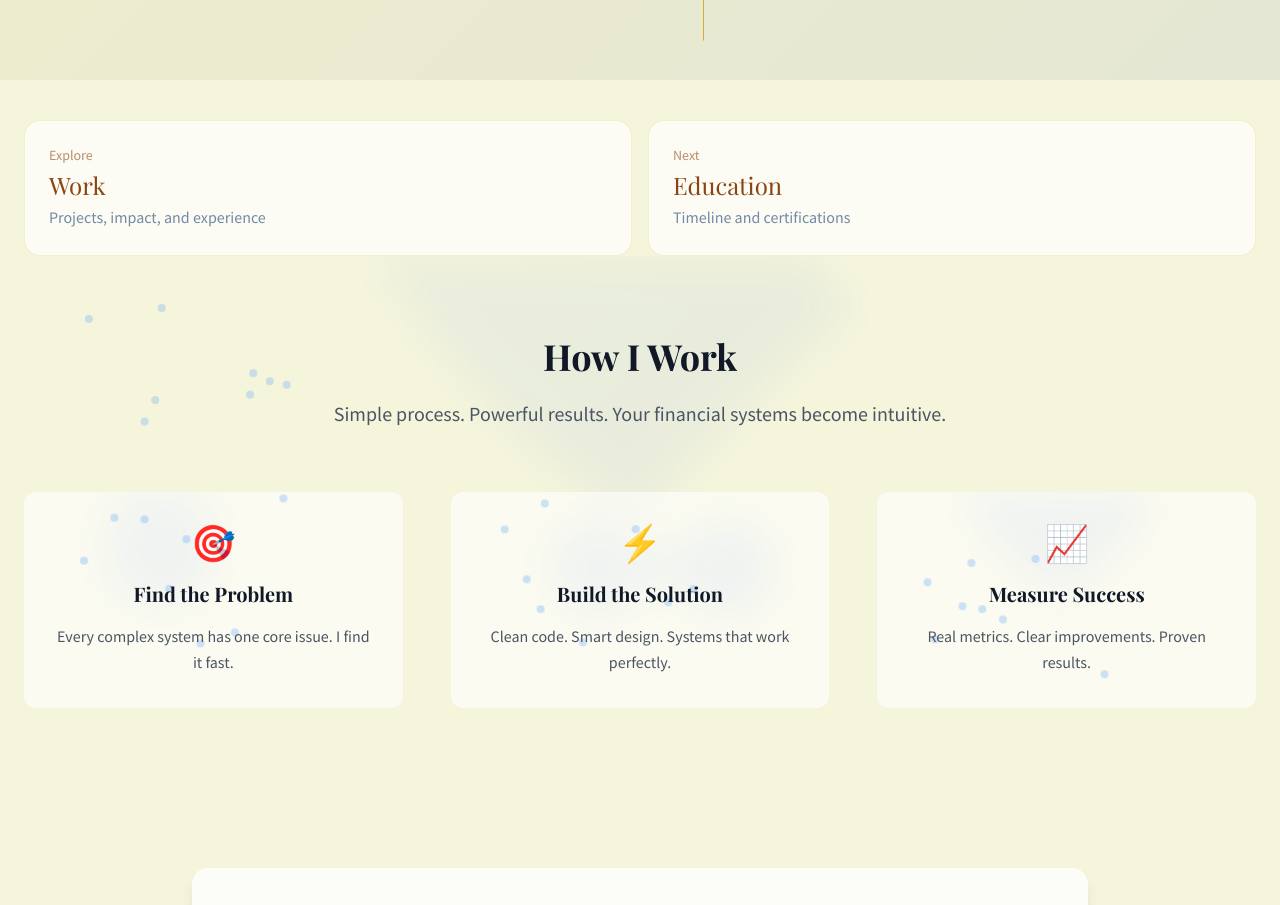
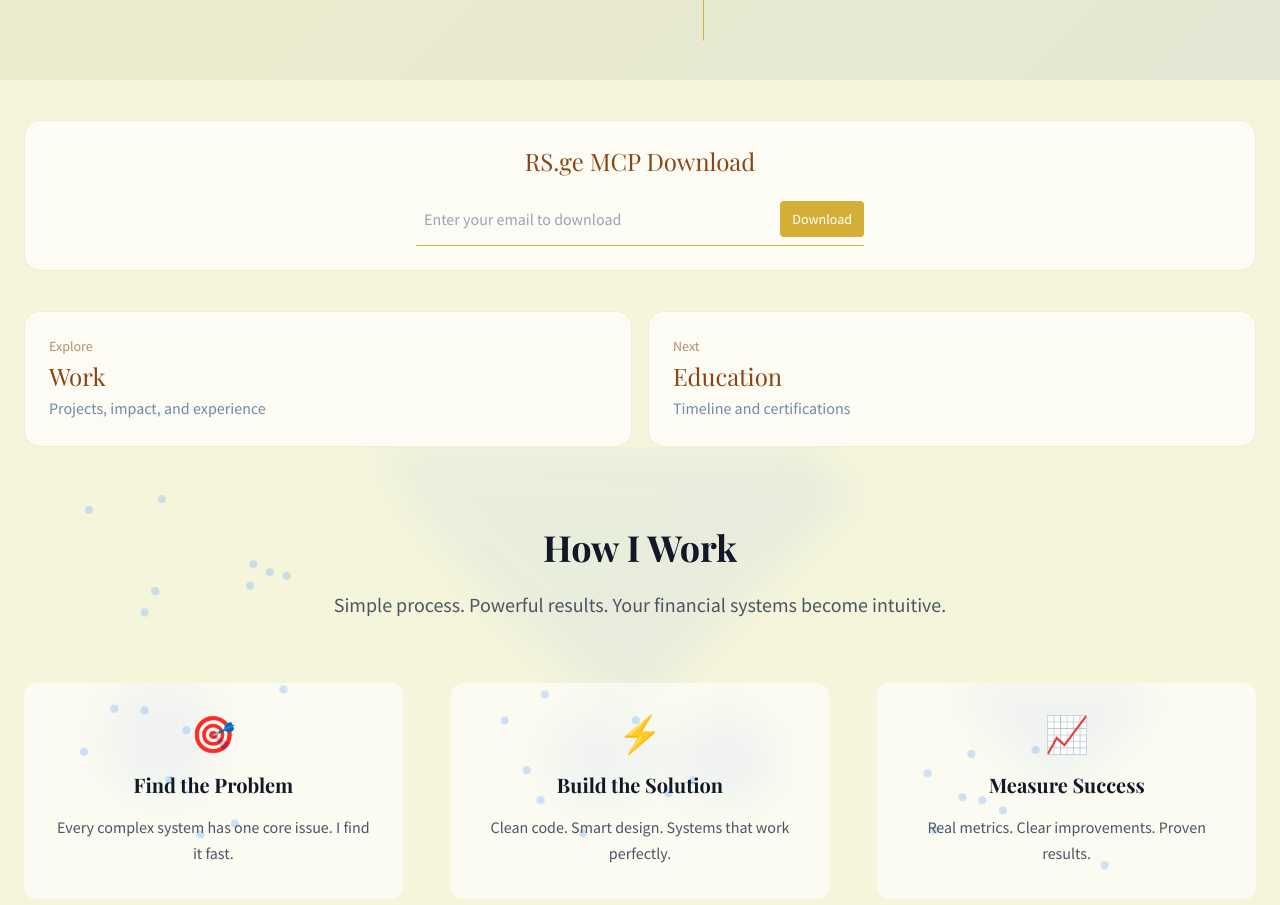
Before and after one commit to BorisSolomonia/Boris_Portf_2, a React (Vite) app: page / in a window 1280 px wide. Shown: the part 800-1705 px from the top of the page. Built offline with nearby package versions, Linux system fonts and the light colour scheme.

Commit message:
added installer

```diff
--- /dev/null
+++ b/src/components/EmailForm.tsx
@@ -0,0 +1,75 @@
+
+import { useState } from 'react';
+
+const EmailForm = () => {
+  const [email, setEmail] = useState('');
+  const [isSubmitting, setIsSubmitting] = useState(false);
+  const [error, setError] = useState('');
+  const [isSubmitted, setIsSubmitted] = useState(false);
+
+  const handleSubmit = async (e: React.FormEvent) => {
+    e.preventDefault();
+    setIsSubmitting(true);
+    setError('');
+
+    try {
+      const response = await fetch('YOUR_GOOGLE_APPS_SCRIPT_URL', {
+        method: 'POST',
+        mode: 'no-cors', // Note: no-cors mode means you won't get a response back
+        headers: {
+          'Content-Type': 'application/json',
+        },
+        body: JSON.stringify({ email }),
+      });
+
+      // Since we're using no-cors, we can't check the response status.
+      // We'll assume it was successful and trigger the download.
+      setIsSubmitted(true);
+      const link = document.createElement('a');
+      link.href = '/installers/mcp_installer.exe';
+      link.download = 'mcp_installer.exe';
+      document.body.appendChild(link);
+      link.click();
+      document.body.removeChild(link);
+
+    } catch (err) {
+      setError('Something went wrong. Please try again.');
+    } finally {
+      setIsSubmitting(false);
+    }
+  };
+
+  if (isSubmitted) {
+    return (
+      <div className="text-center">
+        <p className="text-lg text-green-700">Thank you! Your download should start automatically.</p>
+      </div>
+    );
+  }
+
+  return (
+    <form onSubmit={handleSubmit} className="w-full max-w-md mx-auto">
+      <div className="flex items-center border-b border-renaissance-gold py-2">
+        <input
+          className="appearance-none bg-transparent border-none w-full text-gray-700 mr-3 py-1 px-2 leading-tight focus:outline-none"
+          type="email"
+          placeholder="Enter your email to download"
+          aria-label="Email address"
+          value={email}
+          onChange={(e) => setEmail(e.target.value)}
+          required
+        />
+        <button
+          className="flex-shrink-0 bg-renaissance-gold hover:bg-renaissance-gold-dark border-renaissance-gold hover:border-renaissance-gold-dark text-sm border-4 text-white py-1 px-2 rounded"
+          type="submit"
+          disabled={isSubmitting}
+        >
+          {isSubmitting ? 'Submitting...' : 'Download'}
+        </button>
+      </div>
+      {error && <p className="text-red-500 text-xs italic mt-2">{error}</p>}
+    </form>
+  );
+};
+
+export default EmailForm;
--- a/src/pages/HomePage.tsx
+++ b/src/pages/HomePage.tsx
@@ -3,6 +3,7 @@ import HeroSection from '../components/HeroSection'
 import ParticleField from '../components/ParticleField'
 import MorphingLayout from '../components/MorphingLayout'
 import InteractiveDataArt from '../components/InteractiveDataArt'
+import EmailForm from '../components/EmailForm' // Import the new component
 
 const HomePage = () => {
   const [mousePos, setMousePos] = useState({ x: 0, y: 0 })
@@ -61,6 +62,14 @@ const HomePage = () => {
 
       <div className="min-h-screen pt-20 relative z-10">
         <HeroSection scrollY={scrollY} />
+
+        <div className="max-w-7xl mx-auto px-6 mt-10">
+          <div className="bg-white/70 border border-renaissance-gold/20 rounded-2xl p-6">
+            <h3 className="text-2xl font-serif-elegant text-renaissance-brown text-center mb-4">RS.ge MCP Download</h3>
+            <EmailForm />
+          </div>
+        </div>
+
         {/* Top quick links: Work then Education */}
         <div className="max-w-7xl mx-auto px-6 mt-10">
           <div className="grid gap-4 md:grid-cols-2">
```
Also changed, not shown: 1 other file (tests, documents, lock files or other folders).
